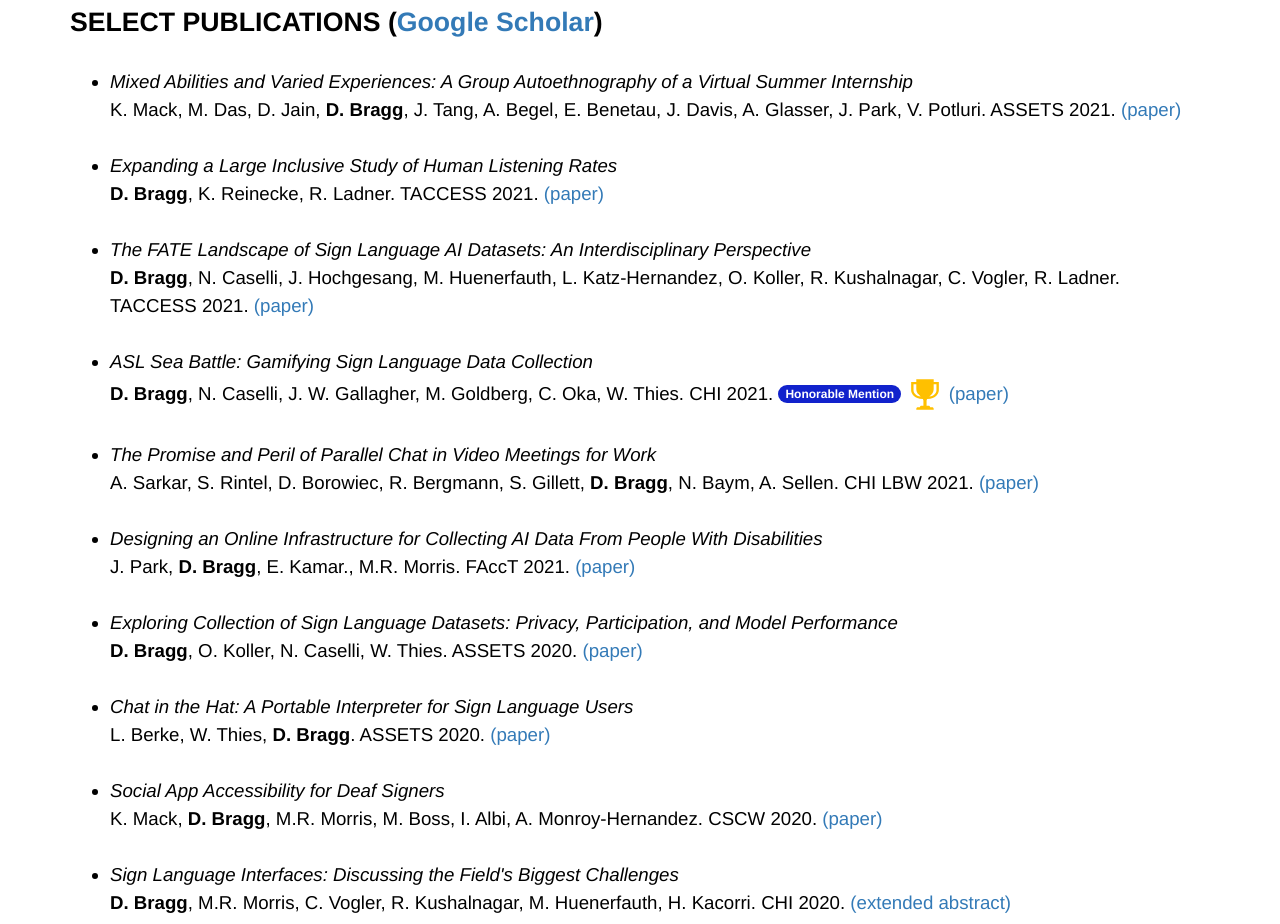
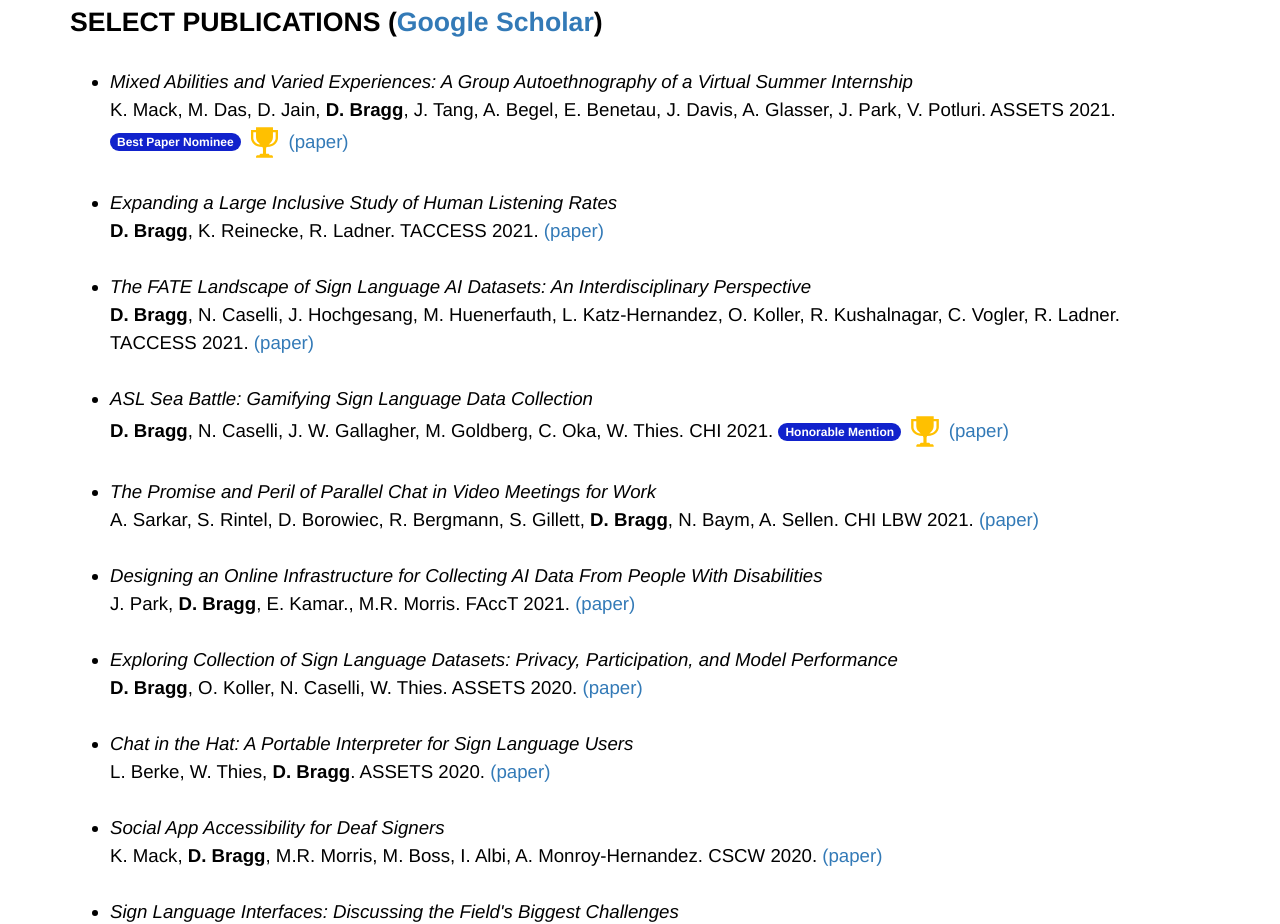
Before and after one commit to dkbragg/dkbragg.github.io, a plain HTML site: page index.html in a window 1280 px wide. Shown: the part 2940-3864 px from the top of the page. Drawn offline with nearby package versions, Linux system fonts and the light colour scheme.

Commit message:
added best paper nominee

```diff
--- a/index.html
+++ b/index.html
@@ -271,7 +271,7 @@
 
 				<li> <i>Mixed Abilities and Varied Experiences: A Group Autoethnography of a Virtual Summer Internship</i> <br>
 				K. Mack, M. Das, D. Jain, <b>D. Bragg</b>, J. Tang, A. Begel, E. Benetau, J. Davis, A. Glasser, J. Park, V. Potluri.
-				ASSETS 2021. <a href="https://www.microsoft.com/en-us/research/uploads/prod/2021/08/mack_etal_mixed_abilities_autoethno.pdf">(paper)</a></li><br>
+				ASSETS 2021. <span class="badge badge-award">Best Paper Nominee</span> <img src="trophy.svg" alt="trophy icon" style="height: 2em;"> <a href="https://www.microsoft.com/en-us/research/uploads/prod/2021/08/mack_etal_mixed_abilities_autoethno.pdf">(paper)</a></li><br>
 
 				<li> <i>Expanding a Large Inclusive Study of Human Listening Rates</i> <br>
 				<b>D. Bragg</b>, K. Reinecke, R. Ladner.
```
